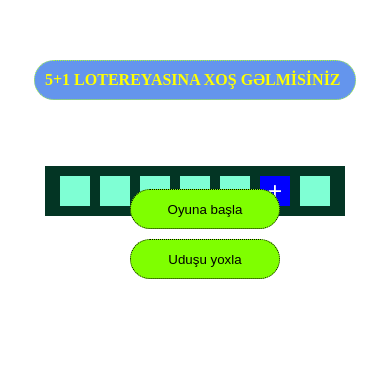
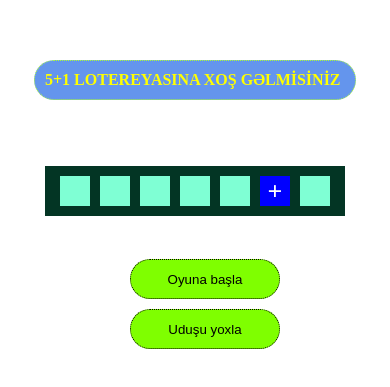
Before and after one commit to karimliaghabala/lotereyaOyun, a plain HTML site: page index.html in a window 390 px wide. Shown: the part 231-618 px from the top of the page. Drawn offline with Linux system fonts and the light colour scheme.

Commit message:
update responsiv

```diff
--- a/style.css
+++ b/style.css
@@ -128,3 +128,26 @@ button:hover{
         left: 50%;
     }
 }
+
+
+@media only screen and (max-width: 568px) {
+
+    button{
+        top: 300px;
+    }
+
+}
+@media only screen and (max-width: 812px) {
+
+    button{
+        top: 400px;
+    }
+
+}
+@media only screen and (max-width: 915px) {
+
+    button{
+        top: 500px;
+    }
+
+}
```
